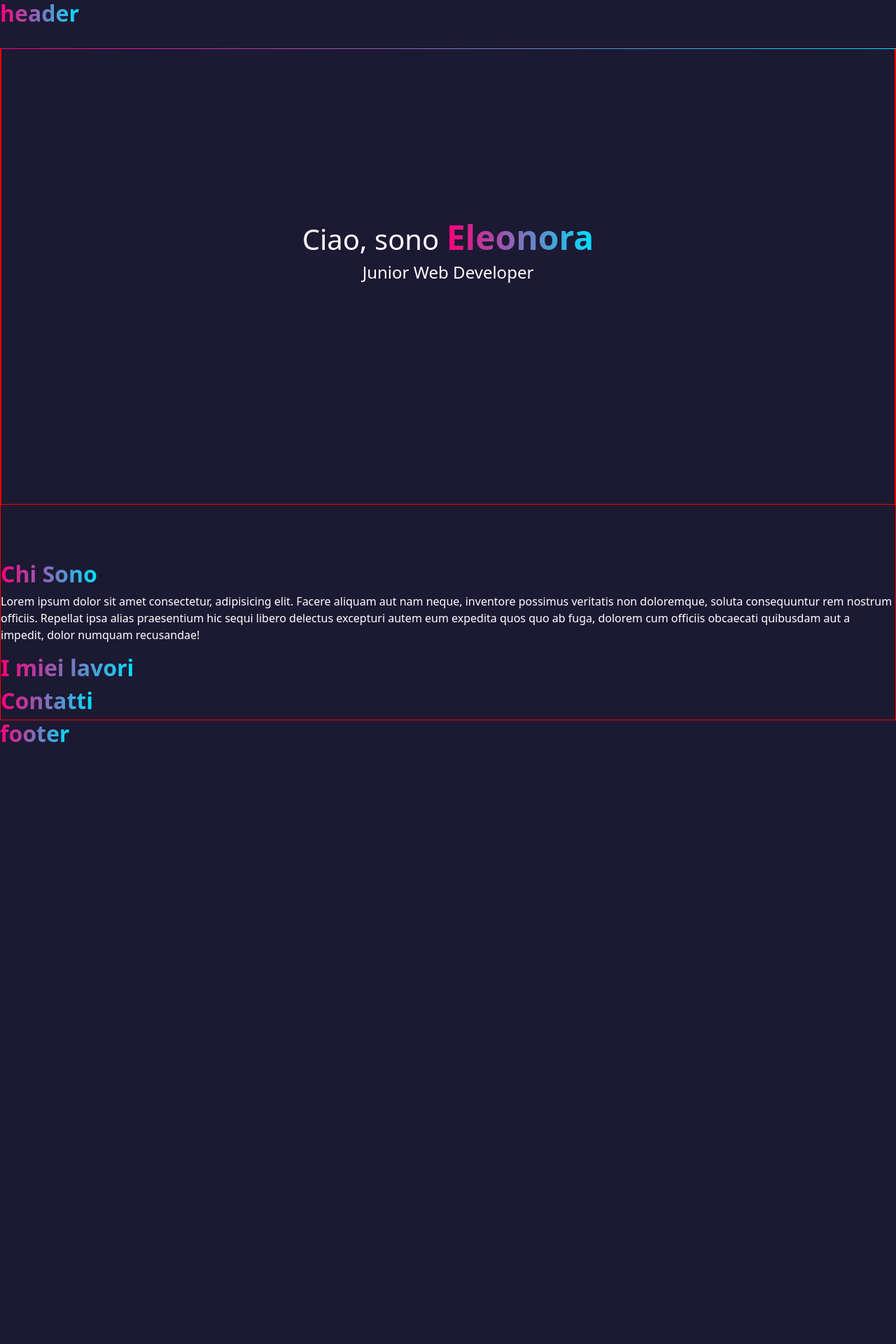
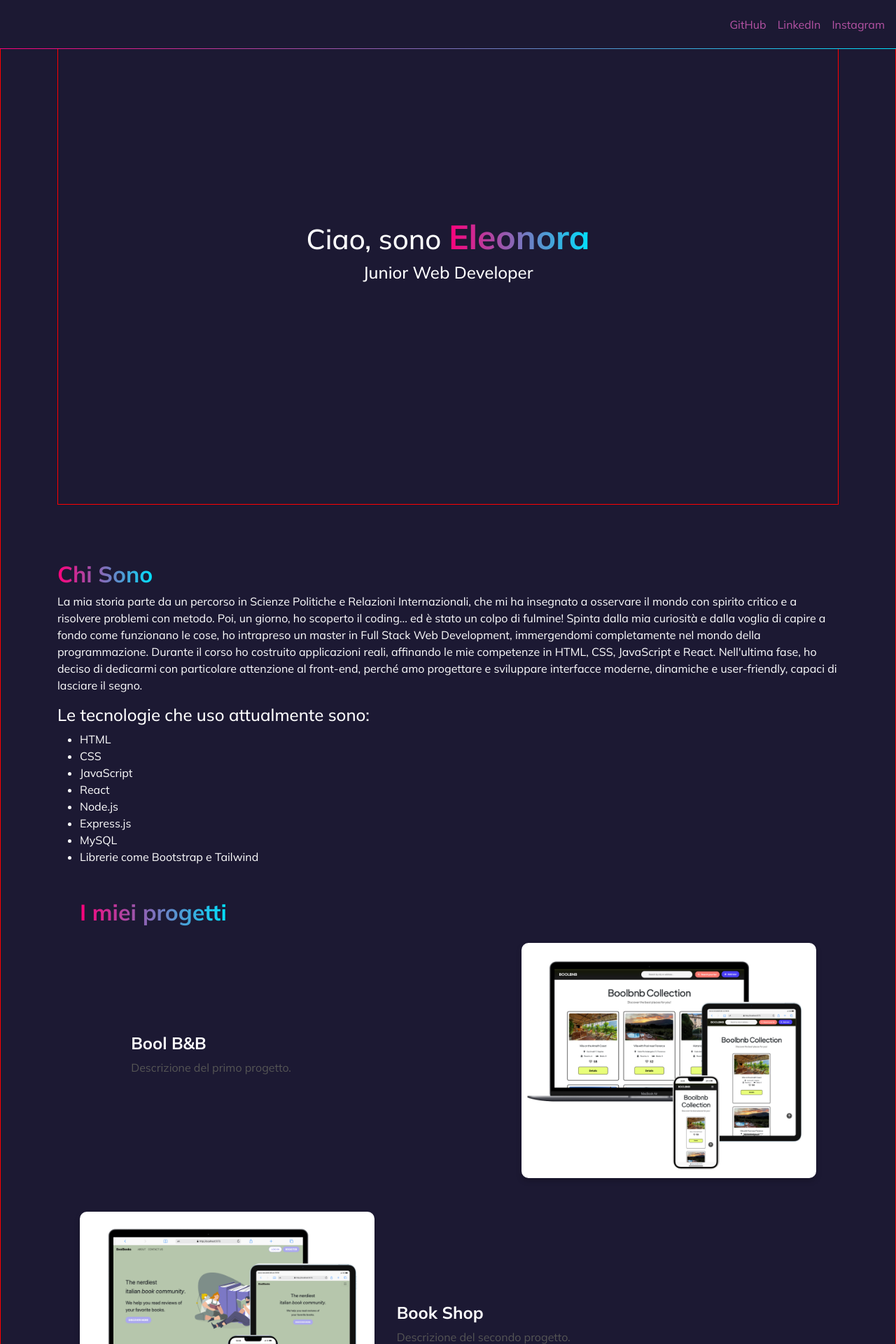
Before and after one commit to eleonoracappellesso/personal-portfolio, a React (Vite) app: page / in a window 1280 px wide. Shown: the top 1920 px of the page at 70% size. Before the commit the page ends 1076 px from the top, so only its background shows below. Built offline with nearby package versions, Linux system fonts and the light colour scheme.

Commit message:
created new components and added some content

```diff
--- a/src/components/ChiSono.jsx
+++ b/src/components/ChiSono.jsx
@@ -1,8 +1,17 @@
+import Tecnologie from "./Tecnologie"
+
 export default function ChiSono() {
     return (
         <section>
             <h2>Chi Sono</h2>
-            <p>Lorem ipsum dolor sit amet consectetur, adipisicing elit. Facere aliquam aut nam neque, inventore possimus veritatis non doloremque, soluta consequuntur rem nostrum officiis. Repellat ipsa alias praesentium hic sequi libero delectus excepturi autem eum expedita quos quo ab fuga, dolorem cum officiis obcaecati quibusdam aut a impedit, dolor numquam recusandae!</p>
+            <p>
+                La mia storia parte da un percorso in Scienze Politiche e Relazioni Internazionali, che mi ha insegnato a osservare il mondo con spirito critico e a risolvere problemi con metodo. Poi, un giorno, ho scoperto il coding... ed è stato un colpo di fulmine!
+
+                Spinta dalla mia curiosità e dalla voglia di capire a fondo come funzionano le cose, ho intrapreso un master in Full Stack Web Development, immergendomi completamente nel mondo della programmazione. Durante il corso ho costruito applicazioni reali, affinando le mie competenze in HTML, CSS, JavaScript e React. Nell'ultima fase, ho deciso di dedicarmi con particolare attenzione al front-end, perché amo progettare e sviluppare interfacce moderne, dinamiche e user-friendly, capaci di lasciare il segno.
+            </p>
+
+            <Tecnologie />
+
         </section>
     )
 }
--- a/src/components/Header.jsx
+++ b/src/components/Header.jsx
@@ -3,7 +3,17 @@ import styles from "./Header.module.css";
 export default function Header() {
     return (
         <header className={styles.header}>
-            <h2>header</h2>
+            <nav className={styles.nav}>
+                <a href="https://github.com/tuoUsername" target="_blank" rel="noopener noreferrer">
+                    GitHub
+                </a>
+                <a href="https://www.linkedin.com/in/tuoUsername" target="_blank" rel="noopener noreferrer">
+                    LinkedIn
+                </a>
+                <a href="https://www.instagram.com/tuoUsername" target="_blank" rel="noopener noreferrer">
+                    Instagram
+                </a>
+            </nav>
         </header>
     )
 }
--- a/src/components/Header.module.css
+++ b/src/components/Header.module.css
@@ -8,6 +8,10 @@
     backdrop-filter: blur(10px);
     transition: all 0.3s ease-in-out;
     z-index: 1000;
+    display: flex;
+    justify-content: flex-end;
+    align-items: center;
+    padding: 1rem;
 }
 
 .header::after {
@@ -19,3 +23,18 @@
     height: 1px;
     background: linear-gradient(90deg, var(--pink), var(--light-blue));
 }
+
+.nav {
+    display: flex;
+    gap: 1rem;
+}
+
+.nav a {
+    text-decoration: none;
+    color: #B653A5;
+    transition: color 0.3s ease;
+}
+
+.nav a:hover {
+    color: var(--light-blue);
+}
--- a/src/components/Progetti.jsx
+++ b/src/components/Progetti.jsx
@@ -1,7 +1,57 @@
+import styles from './Progetti.module.css';
+
 export default function Progetti() {
+    const progetti = [
+        {
+            id: 1,
+            titolo: "Bool B&B",
+            descrizione: "Descrizione del primo progetto.",
+            immagine: "/BoolBnB.png"
+        },
+        {
+            id: 2,
+            titolo: "Book Shop",
+            descrizione: "Descrizione del secondo progetto.",
+            immagine: "/BookShop.png"
+        },
+        {
+            id: 3,
+            titolo: "Boolflix",
+            descrizione: "Descrizione del terzo progetto.",
+            immagine: "/Netflix.png"
+        },
+        {
+            id: 4,
+            titolo: "Boolify",
+            descrizione: "Descrizione del terzo progetto.",
+            immagine: "/Spotify.png"
+        },
+        {
+            id: 5,
+            titolo: "Dropbox",
+            descrizione: "Descrizione del terzo progetto.",
+            immagine: "/Dropbox.png"
+        }
+    ];
+
     return (
-        <section>
-            <h2>I miei lavori</h2>
+        <section className={styles.container}>
+            <h2 className={styles.title}>I miei progetti</h2>
+            <div className={styles.projects}>
+                {progetti.map((progetto, index) => (
+                    <div key={progetto.id} className={styles.project}>
+                        <img
+                            src={progetto.immagine}
+                            alt={progetto.titolo}
+                            className={styles.image}
+                        />
+                        <div className={styles.text}>
+                            <h3>{progetto.titolo}</h3>
+                            <p>{progetto.descrizione}</p>
+                        </div>
+                    </div>
+                ))}
+            </div>
         </section>
-    )
+    );
 }
--- /dev/null
+++ b/src/components/Progetti.module.css
@@ -0,0 +1,47 @@
+.container {
+    padding: 2rem;
+}
+
+.title {
+    font-size: 2rem;
+    font-weight: bold;
+    margin-bottom: 1.5rem;
+    text-align: center;
+}
+
+.projects {
+    display: flex;
+    flex-direction: column;
+    gap: 3rem;
+}
+
+.project {
+    display: flex;
+    align-items: center;
+    gap: 2rem;
+}
+
+.project:nth-child(odd) {
+    flex-direction: row-reverse;
+}
+
+.image {
+    width: 40%;
+    border-radius: 10px;
+    box-shadow: 0 4px 8px rgba(0, 0, 0, 0.2);
+}
+
+.text {
+    width: 50%;
+    text-align: left;
+}
+
+.text h3 {
+    font-size: 1.5rem;
+    font-weight: bold;
+}
+
+.text p {
+    font-size: 1rem;
+    color: #555;
+}
--- /dev/null
+++ b/src/components/Tecnologie.jsx
@@ -0,0 +1,17 @@
+export default function Tecnologie() {
+    return (
+        <div>
+            <h4>Le tecnologie che uso attualmente sono:</h4>
+            <ul>
+                <li>HTML</li>
+                <li>CSS</li>
+                <li>JavaScript</li>
+                <li>React</li>
+                <li>Node.js</li>
+                <li>Express.js</li>
+                <li>MySQL</li>
+                <li>Librerie come Bootstrap e Tailwind</li>
+            </ul>
+        </div>
+    )
+}
--- a/src/index.css
+++ b/src/index.css
@@ -1,3 +1,5 @@
+@import url('https://fonts.googleapis.com/css2?family=Mulish:ital,wght@0,200..1000;1,200..1000&display=swap');
+
 .debug {
   border: 1px solid red;
 }
@@ -14,6 +16,8 @@
 body {
   background-color: var(--navy);
   color: var(--text);
+  font-family: "Mulish", sans-serif;
+  font-optical-sizing: auto;
 }
 
 h2 {
--- a/src/pages/Homepage.jsx
+++ b/src/pages/Homepage.jsx
@@ -6,10 +6,12 @@ import Contatti from "../components/Contatti"
 export default function Homepage() {
     return (
         <div>
-            <Jumbotron />
-            <ChiSono />
-            <Progetti />
-            <Contatti />
+            <main className="container">
+                <Jumbotron />
+                <ChiSono />
+                <Progetti />
+                <Contatti />
+            </main>
         </div>
     )
 }
```
